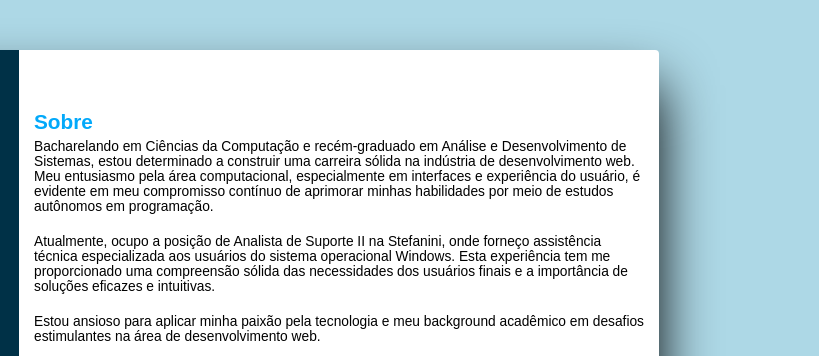
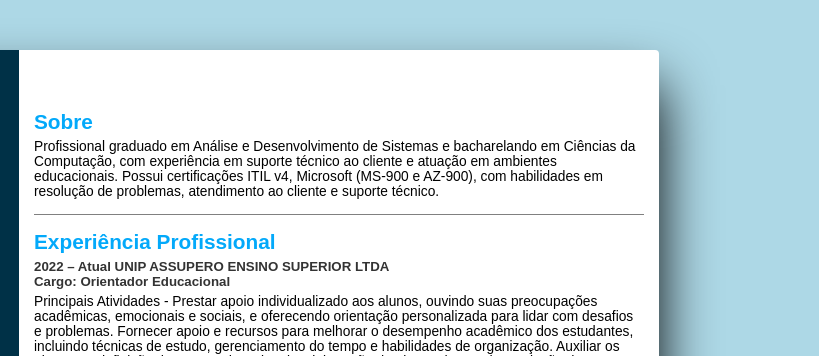
Before and after one commit to LeandroHenriquedeJesus/Curriculo, a plain HTML site: page index.html in a window 1280 px wide. Shown: the top 356 px of the page, 461-1280 px from the left. Drawn offline with nearby package versions, Linux system fonts and the light colour scheme.

Commit message:
Update index.html

```diff
--- a/index.html
+++ b/index.html
@@ -103,13 +103,8 @@
 			<div class="right_side">
 				<div class="about">
 					<h2 class="title2">Sobre</h2>
-					<p>Bacharelando em Ciências da Computação e recém-graduado em Análise e Desenvolvimento de Sistemas, estou determinado a construir uma carreira sólida na indústria de desenvolvimento web.
-		                            Meu entusiasmo pela área computacional, especialmente em interfaces e experiência do usuário, é evidente em meu compromisso contínuo de aprimorar minhas habilidades por meio de estudos autônomos em programação.</p>
-
-					    <p>Atualmente, ocupo a posição de Analista de Suporte II na Stefanini, onde forneço assistência técnica especializada aos usuários do sistema operacional Windows.
-		                            Esta experiência tem me proporcionado uma compreensão sólida das necessidades dos usuários finais e a importância de soluções eficazes e intuitivas.</p>
-
-		                            <p>Estou ansioso para aplicar minha paixão pela tecnologia e meu background acadêmico em desafios estimulantes na área de desenvolvimento web.</p>
+					<p>Profissional graduado em Análise e Desenvolvimento de Sistemas e bacharelando em Ciências da Computação, com experiência em suporte técnico ao cliente e atuação em ambientes educacionais.
+					Possui certificações ITIL v4, Microsoft (MS-900 e AZ-900), com habilidades em resolução de problemas, atendimento ao cliente e suporte técnico.</p>
 				</div>
 				<div class="about">
 					<h2 class="title3">Experiência Profissional</h2>
```
